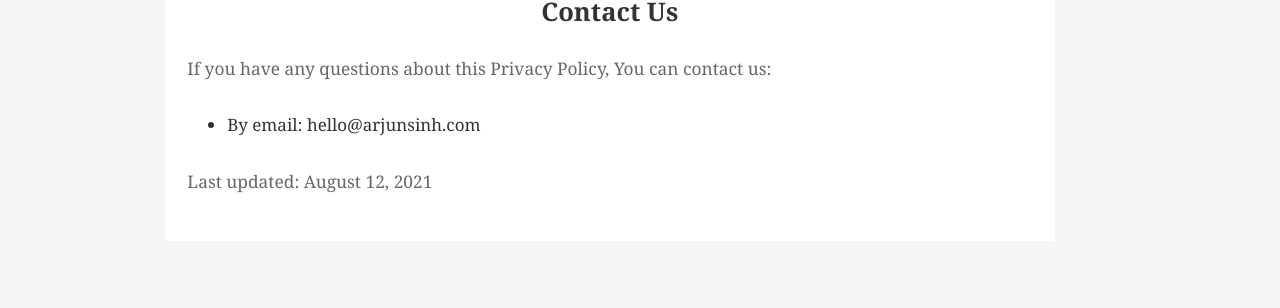
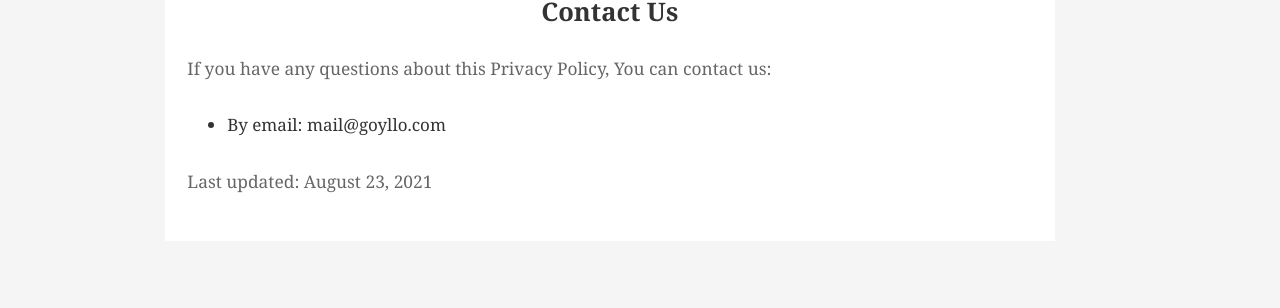
Before and after one commit to goyllo/goyllo.github.io, a Jekyll site: the page built from _pages/privacy.md, in a window 1280 px wide and 900 px high, scrolled down 8923 px. Shown: the part 519-827 px from the top of the window. Built offline with Jekyll 4.4.1, drawn with Linux system fonts in a browser that asks for light colours; some of the changed text lies outside the part shown.

Commit message:
Update privacy.md

```diff
--- a/_pages/privacy.md
+++ b/_pages/privacy.md
@@ -40,7 +40,7 @@
 <p><strong>Usage Data</strong> refers to data collected automatically, either generated by the use of the Service or from the Service infrastructure itself (for example, the duration of a page visit).</p>
 </li>
 <li>
-<p><strong>Website</strong> refers to Goyllo, accessible from <a href="https://arjunsinh.com" rel="external nofollow noopener" target="_blank">https://arjunsinh.com</a></p>
+<p><strong>Website</strong> refers to Goyllo, accessible from <a href="https://www.goyllo.com" rel="external nofollow noopener" target="_blank">https://www.goyllo.com</a></p>
 </li>
 <li>
 <p><strong>You</strong> means the individual accessing or using the Service, or the company, or other legal entity on behalf of which such individual is accessing or using the Service, as applicable.</p>
@@ -161,6 +161,6 @@
 <h1>Contact Us</h1>
 <p>If you have any questions about this Privacy Policy, You can contact us:</p>
 <ul>
-<li>By email: hello@arjunsinh.com</li>
+<li>By email: mail@goyllo.com</li>
 </ul>
-<p>Last updated: August 12, 2021</p>
+<p>Last updated: August 23, 2021</p>
```
